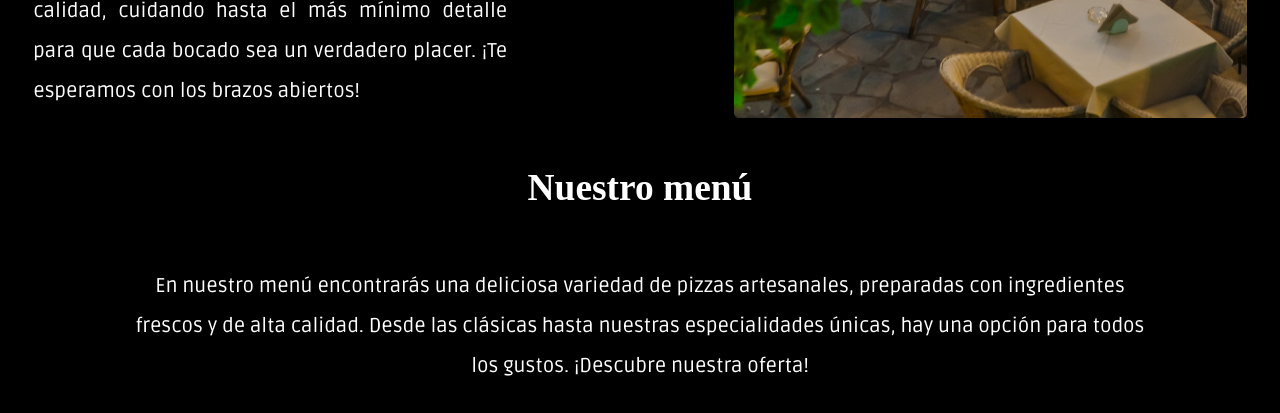
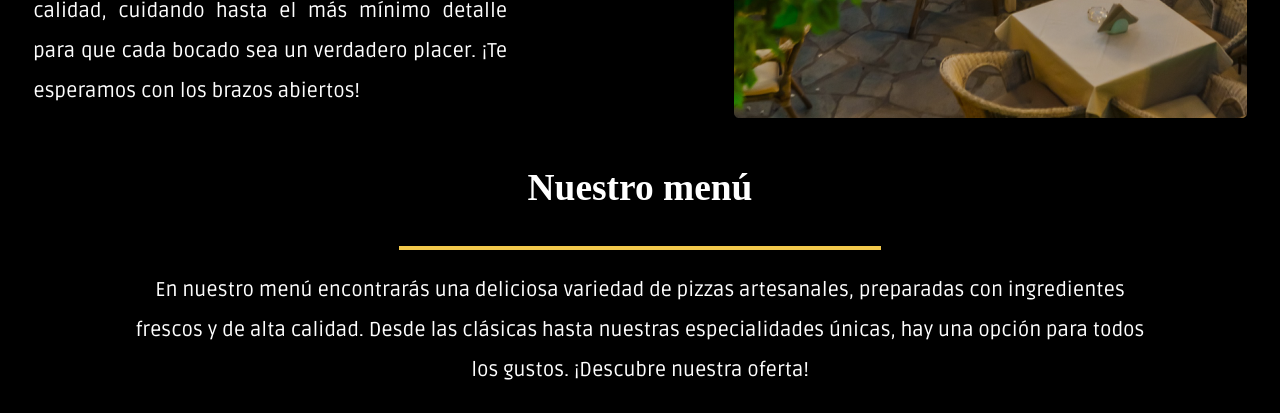
Before and after one commit to OlenaMyroshnykova/TastyPizzeria, a website: page index.html in a window 1280 px wide. Shown: the part 1700-2113 px from the top of the page. Drawn offline with Linux system fonts and the light colour scheme; a web font is replaced by a local one.

Commit message:
add lineUnderOurMenu, edit directions

```diff
--- a/index.html
+++ b/index.html
@@ -59,6 +59,7 @@
         </div>
         <div class="ourMenu">
           <div class="title_ourMenu"><h3>Nuestro menú</h3></div>
+          <div class="lineUnderOurMenu"></div>
           <div class="ourMenu_description"><p>En nuestro menú encontrarás
             una deliciosa variedad de pizzas artesanales, preparadas con
             ingredientes frescos y de alta calidad. Desde las
--- a/styles/main_menu.css
+++ b/styles/main_menu.css
@@ -1,14 +1,22 @@
+.ourMenu {
+    display: flex;
+    flex-direction: column;
+    align-items: center;
+}
+
 .title_ourMenu {
     font-size: xx-large;
-    display: flex;
-    justify-content: center;
+}
+
+.lineUnderOurMenu {
+    height: 4px;
+    width: 482px;
+    background-color: #f2c94c;
 }
 
 .ourMenu_description {
     font-size: 20px;
     text-align:center;
-    display: flex;
-    justify-content: center;
     margin-left: 200px;
     margin-right: 200px;
 }
```
